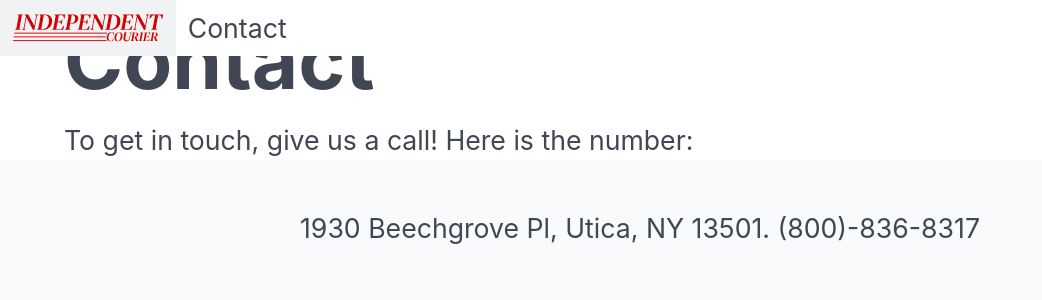
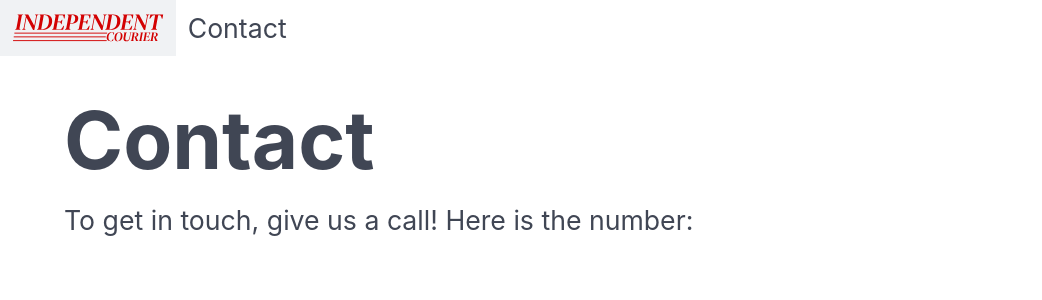
Before and after one commit to bbollen23/independentcourier, a Jekyll site: the page built from contact.md, in a window 1280 px wide and 900 px high. Shown: the top 300 px of the window, without its empty margins (0-1042 px from the left). Built offline with Jekyll 4.4.1, drawn with Linux system fonts in a browser that asks for light colours; some web fonts are replaced; some of the changed text lies outside the part shown.

Commit message:
Fixed footer issues

```diff
--- a/_includes/footer.html
+++ b/_includes/footer.html
@@ -1,7 +1,10 @@
 <footer class="footer">
     <div class="content has-text-centered">
       <p>
-        1930 Beechgrove Pl, Utica, NY 13501. (800)-836-8317
+        1930 Beechgrove Pl, Utica, NY 13501.
+      </p>
+      <p>
+        Call Us: (800)-836-8317
       </p>
     </div>
   </footer>
--- a/_includes/navigation.html
+++ b/_includes/navigation.html
@@ -1,6 +1,6 @@
 <nav class="navbar is-fixed-top" role="navigation" aria-label="main navigation">
     <div class="navbar-brand">
-        <a class="navbar-item" href="/">
+        <a class="navbar-item" href="{{ site.baseurl }}/">
             <img src="{{ site.baseurl }}/assets/images/small-logo-svg.svg"/>
         </a>
     </div>
@@ -8,7 +8,7 @@
         <div class="navbar-start">
             {% for item in site.data.navigation %}
                 {% if item.name != "Home" %}
-                    <a class="navbar-item" href="{{ item.link }}">
+                    <a class="navbar-item" href="{{ site.baseurl }}{{ item.link }}">
                         {{ item.name}}
                     </a>
                 {% endif %}
--- a/_layouts/default.html
+++ b/_layouts/default.html
@@ -8,7 +8,7 @@
   </head>
   <body>
     {% include navigation.html %}
-    <div class="container">
+    <div class="container" style="min-height:100%;padding-top:80px;">
       {{ content }}
     </div>
     {% include footer.html %}
--- a/_sass/main.scss
+++ b/_sass/main.scss
@@ -1,5 +1,8 @@
-
+html{
+    height:100vh;
+}
 body{
+    height:100vh;
     font-size:20pt;
     h1 {
         font-size:3.0em;
--- a/index.html
+++ b/index.html
@@ -3,7 +3,7 @@
 title: Home
 ---
 
-<section class="section" style="margin-top:80px;">
+<section class="section">
     <div class="container">
         <div class="columns">
             <div class="column auto">
```
